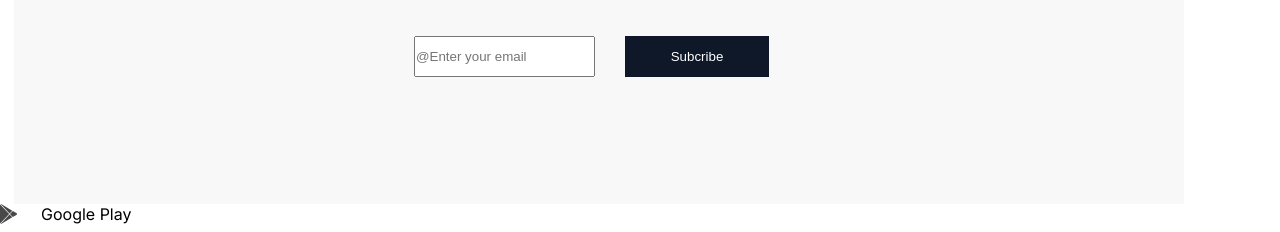
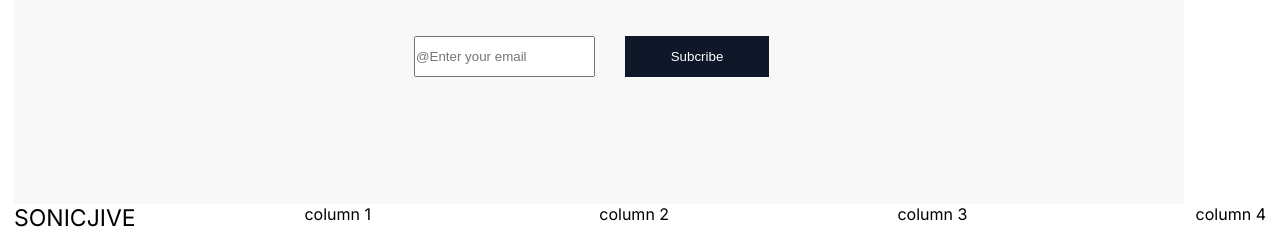
Before and after one commit to huyphampv/sonic-jive, a plain HTML site: page index.html in a window 1280 px wide. Shown: the part 5084-5316 px from the top of the page. Drawn offline with Linux system fonts and the light colour scheme.

Commit message:
feat:footer layout

```diff
--- a/assets/css/global.css
+++ b/assets/css/global.css
@@ -581,6 +581,14 @@ nav ul a:hover {
 
 .review-left {
 }
+
+/* Begin: Intuitive */
+.intuitive-image img {
+  width: 165%;
+  top: 38%;
+}
+/* End: Intuitive */
+
 .dots {
   /* position: absolute; */
   bottom: 30px;
@@ -647,8 +655,36 @@ nav ul a:hover {
   border: 1px solid var(--border-color, var(--kin-color));
   background: var(--white-color);
 }
+
+
+/* Begin : Footer */
+footer {
+  display: flex;
+  justify-content: space-between;
+}
+
+.footer-left {
+  width: 23.2%;
+}
+
+.footer-left__logo {
+  font-size: 23px;
+}
+
+.footer-right {
+  display: flex;
+  flex: 1;
+  justify-content: space-between;
+}
 .footer-link {
   display: flex;
   gap: 24px;
   align-items: center;
 }
+
+@media screen and (max-width: 768px) {
+  .footer-right {
+    flex-direction: column;
+  }
+}
+/* End : Footer */
--- a/index.html
+++ b/index.html
@@ -203,7 +203,7 @@
       </section>
 
       <section class="block-box block-box__left">
-        <div class="block-box__img left">
+        <div class="block-box__img intuitive-image">
           <img src="./assets/images/blockboxleft1.png" alt="hero" />
         </div>
         <div class="block-box__content">
@@ -272,13 +272,22 @@
         </div>
       </section>
     </main>
-    <footer>
-      <div>
+    <footer class="container">
+      <div class="footer-left">
+        <a href="#" class="footer-left__logo">SONICJIVE</a>
+      </div>
+      <div class="footer-right">
+        <div>column 1</div>
+        <div>column 2</div>
+        <div>column 3</div>
+        <div>column 4</div>
+      </div>
+      <!-- <div>
         <a href="#" class="footer-link">
           <img src="./assets/icons/ch-play.svg" alt="ch-play" />
           <span>Google Play</span>
         </a>
-      </div>
+      </div> -->
     </footer>
   </body>
 </html>
```
